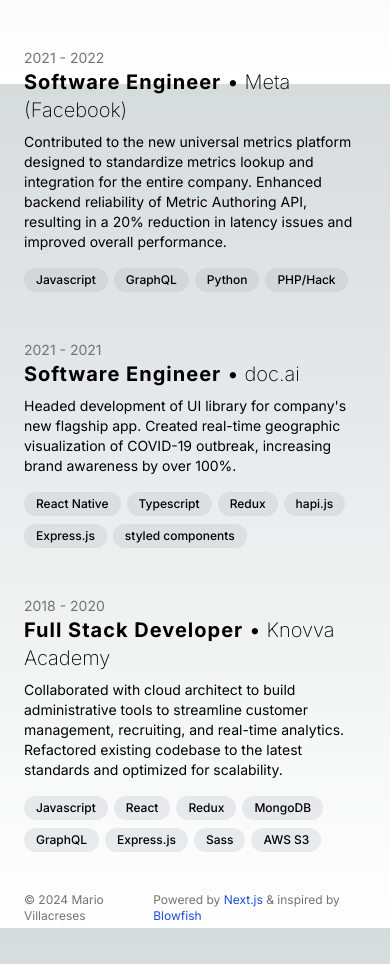
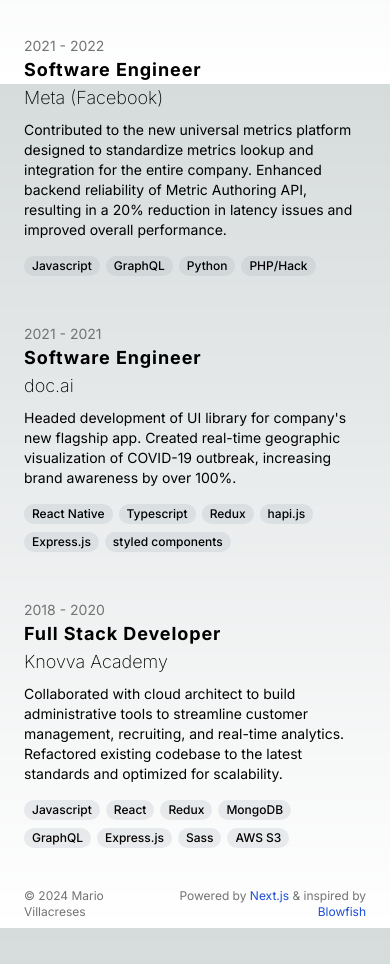
Before and after one commit to villacreses/personal-site, a Next.js app: page /career in a window 390 px wide. Shown: the part 760-1724 px from the top of the page. Built offline with nearby package versions, Linux system fonts and the light colour scheme.

Commit message:
Mobile styling for homepage, career page, footer

```diff
--- a/src/app/(professional)/career/page.tsx
+++ b/src/app/(professional)/career/page.tsx
@@ -6,6 +6,7 @@
   educationEntries,
   experienceEntries,
 } from "../content";
+import Markdown from "react-markdown";
 
 const DateRange: FC<Pick<TWorkEntry, "startDate" | "endDate">> = ({
   startDate,
@@ -26,16 +27,29 @@
   endDate,
 }) => (
   <>
-    <header>
-      <DateRange startDate={startDate} endDate={endDate} />
-      <h3 className="text-xl mb-2">
-        <span className="font-bold tracking-wider">{role}</span>
-        <span className="mx-1.5">&#x2022;</span>
-        <span className="font-extralight">{org}</span>
-      </h3>
-    </header>
-    <p className="text-sm">{description}</p>
-    <BubbleList items={techUsed} />
+    <dl>
+      <dt className="sr-only">Dates worked</dt>
+      <dd>
+        <DateRange startDate={startDate} endDate={endDate} />
+      </dd>
+      <div className="flex flex-col xs:flex-row text-lg xs:text-xl mb-2">
+        <dt className="sr-only">Job title</dt>
+        <dd className="font-bold tracking-wider">{role}</dd>
+        <span aria-hidden="true" className="mx-1.5 hidden xs:inline-block">
+          &#x2022;
+        </span>
+        <dt className="sr-only">Company</dt>
+        <dd className="font-extralight">{org}</dd>
+      </div>
+      <dt className="sr-only">Accomplishments at role</dt>
+      <dd className="text-sm mb-2">
+        <Markdown>{description}</Markdown>
+      </dd>
+      <dt className="sr-only">Technologies used</dt>
+      <dd>
+        <BubbleList items={techUsed} />
+      </dd>
+    </dl>
   </>
 );
 
--- a/src/app/(professional)/page.tsx
+++ b/src/app/(professional)/page.tsx
@@ -12,12 +12,12 @@
   "after:content-[' '] after:block after:border after:opacity-25 after:border-neutral-700 after:-mx-6";
 
 const SocialLinks = () => (
-  <ul className="text-sm flex flex-row justify-center gap-x-4 mb-6">
+  <ul className="flex flex-col sm:flex-row justify-center items-center gap-3 sm:gap-4 mb-6">
     {socialLinkItems.map(({ slug, href, label }) => (
-      <li key={slug} className="p-2">
+      <li key={slug} className="p-2 text-lg sm:text-sm">
         <Link href={href} className="flex flex-row items-center gap-x-1.5">
           <Icon iconId={slug} height="1.2em" />
-          <span className="font-medium tracking-tight">{label}</span>
+          <span className="font-semibold tracking-tight">{label}</span>
         </Link>
       </li>
     ))}
@@ -56,7 +56,6 @@
           </hgroup>
         </header>
         <Credentials />
-
         <p className="prose text-gray-400 text-xl">{homepageLead}</p>
         <Markdown className="prose text-gray-200">{homepageMain}</Markdown>
         <SocialLinks />
--- a/src/components/BubbleList.tsx
+++ b/src/components/BubbleList.tsx
@@ -1,4 +1,4 @@
-const className = 'rounded-full inline-block bg-gray-400/20 text-xs py-1 px-3 mr-1.5 mt-2 font-medium leading-4';
+const className = 'rounded-full inline-block bg-gray-400/20 text-xs py-0.5 px-2 xs:py-1 xs:px-3 mr-1.5 mt-2 font-medium leading-4';
 
 export const BubbleList = ({items = []}: {items?: string[]}) => {
   if (!items.length) return null;
--- a/src/components/PageFooter.tsx
+++ b/src/components/PageFooter.tsx
@@ -1,4 +1,5 @@
-import Markdown from "react-markdown"
+import { ComponentProps } from "react";
+import Markdown from "react-markdown";
 
 const content = `
 &copy; 2024 Mario Villacreses
@@ -6,10 +7,17 @@
 Powered by [Next.js](https://nextjs.org/) & inspired by [Blowfish](https://blowfish.page/)
 `;
 
+const markdownComponents: ComponentProps<typeof Markdown>["components"] = {
+  p: ({node, ...props}) => <p className="last:text-right" {...props} />,
+};
+
 export default function PageFooter() {
   return (
     <footer className="py-10 print:hidden">
-      <Markdown className="text-xs text-neutral-500 dark:text-neutral-400 flex flex-row justify-between">
+      <Markdown
+        className="text-xs text-neutral-500 dark:text-neutral-400 flex flex-row justify-between"
+        components={markdownComponents}
+      >
         {content}
       </Markdown>
     </footer>
--- a/tailwind.config.ts
+++ b/tailwind.config.ts
@@ -10,7 +10,7 @@
   theme: {
     extend: {
       screens: {
-        'xs': '410px',
+        'xs': '451px',
         'xxs': '375px',
         '2xs': '320px',
       },
```
